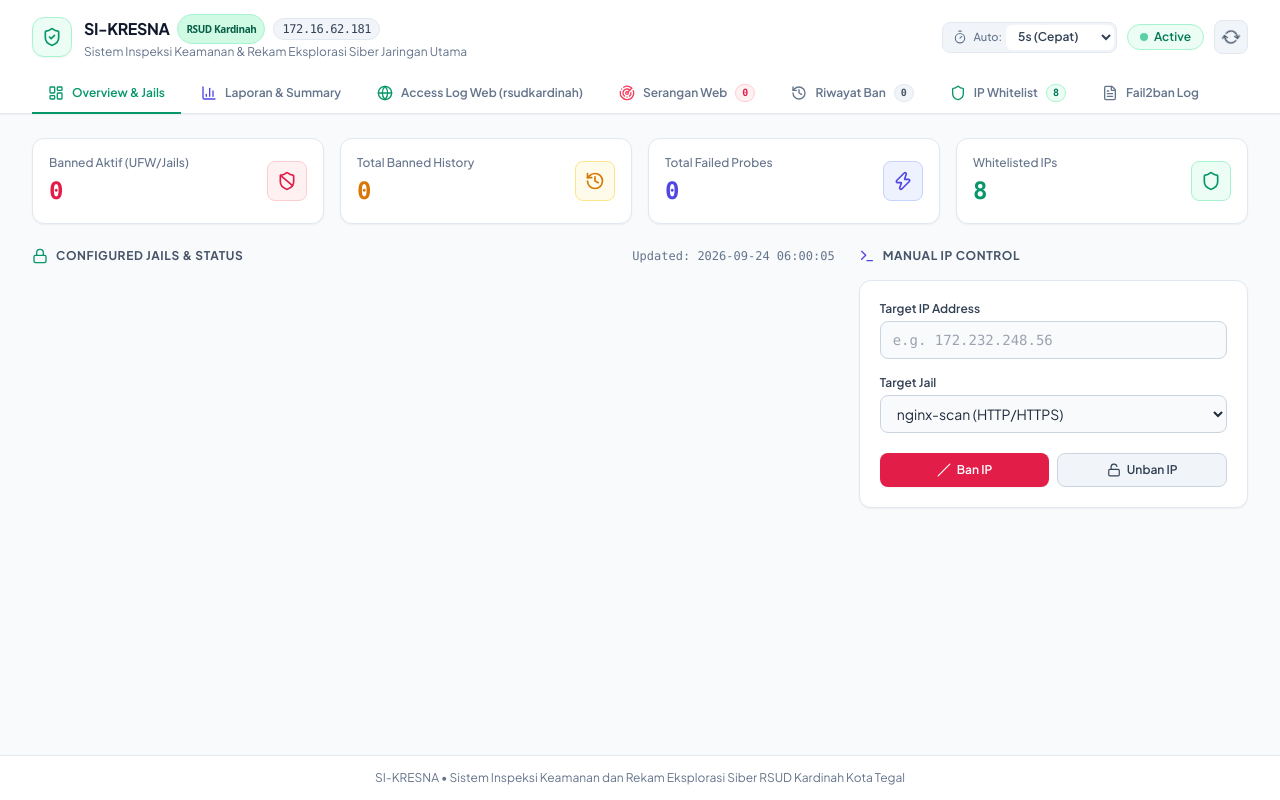
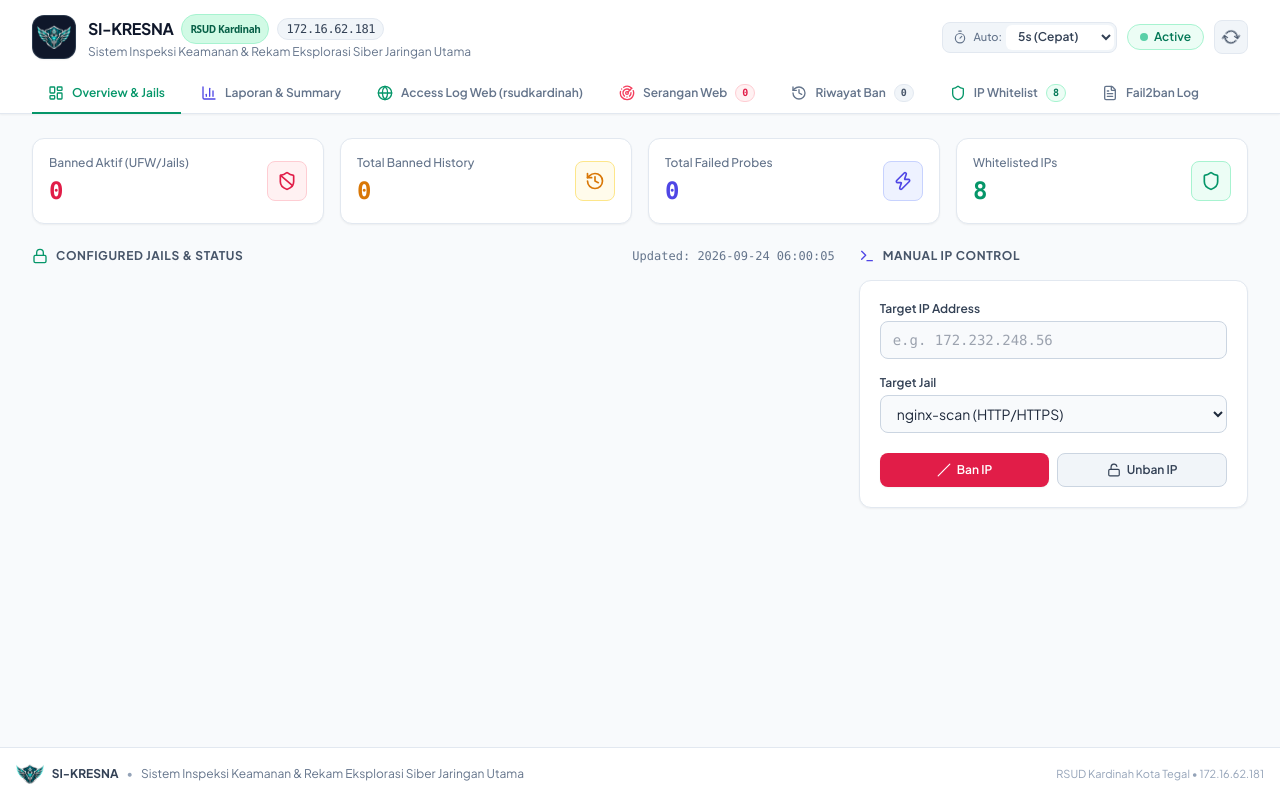
Before and after one commit to TeknoWiz-Indonesia/maki-ops-sentinel, a Flask app: page / in a window 1280 px wide. Run offline with Flask 2, Linux system fonts and the light colour scheme; data that the repository does not hold is empty; some libraries are stand-ins or nearby versions.

Commit message:
feat(branding): embed SI-KRESNA transparent shield emblem in web navbar, footer, and favicon

```diff
--- a/templates/index.html
+++ b/templates/index.html
@@ -4,6 +4,7 @@
   <meta charset="UTF-8">
   <meta name="viewport" content="width=device-width, initial-scale=1.0">
   <title>SI-KRESNA — Sistem Inspeksi Keamanan & Rekam Eksplorasi Siber (RSUD Kardinah)</title>
+  <link rel="icon" type="image/png" href="/static/img/favicon.png">
   <script src="https://cdn.tailwindcss.com"></script>
   <script src="https://cdn.jsdelivr.net/npm/chart.js"></script>
   <link rel="preconnect" href="https://fonts.googleapis.com">
@@ -28,8 +29,8 @@
   <header class="border-b border-slate-200 bg-white/95 backdrop-blur-md sticky top-0 z-30 shadow-sm">
     <div class="max-w-7xl mx-auto px-4 sm:px-6 lg:px-8 py-3.5 flex items-center justify-between">
       <div class="flex items-center space-x-3">
-        <div class="h-10 w-10 rounded-xl bg-emerald-50 border border-emerald-200 flex items-center justify-center text-emerald-600 shadow-sm">
-          <i data-lucide="shield-check" class="w-5 h-5"></i>
+        <div class="h-11 w-11 rounded-xl bg-slate-900 border border-slate-700/80 flex items-center justify-center shadow-sm overflow-hidden p-1">
+          <img src="/static/img/logo_emblem.png" alt="SI-KRESNA Logo" class="w-full h-full object-contain">
         </div>
         <div>
           <h1 class="text-base font-bold tracking-tight text-slate-900 flex items-center gap-2">
@@ -832,8 +833,18 @@
 
   </main>
 
-  <footer class="border-t border-slate-200 bg-white py-3.5 text-center text-xs text-slate-500">
-    SI-KRESNA • Sistem Inspeksi Keamanan dan Rekam Eksplorasi Siber RSUD Kardinah Kota Tegal
+  <footer class="border-t border-slate-200 bg-white py-4 text-center text-xs text-slate-500">
+    <div class="max-w-7xl mx-auto px-4 flex flex-col sm:flex-row items-center justify-between gap-2">
+      <div class="flex items-center gap-2">
+        <img src="/static/img/logo_emblem.png" alt="SI-KRESNA" class="h-5 w-auto">
+        <span class="font-bold text-slate-700">SI-KRESNA</span>
+        <span class="text-slate-400">•</span>
+        <span>Sistem Inspeksi Keamanan & Rekam Eksplorasi Siber Jaringan Utama</span>
+      </div>
+      <div class="text-slate-400 text-[11px]">
+        RSUD Kardinah Kota Tegal • 172.16.62.181
+      </div>
+    </div>
   </footer>
 
   <script>
```
Also changed, not shown: static/img/favicon.png (added), static/img/logo_emblem.png (added), static/img/logo_full.png (added).
